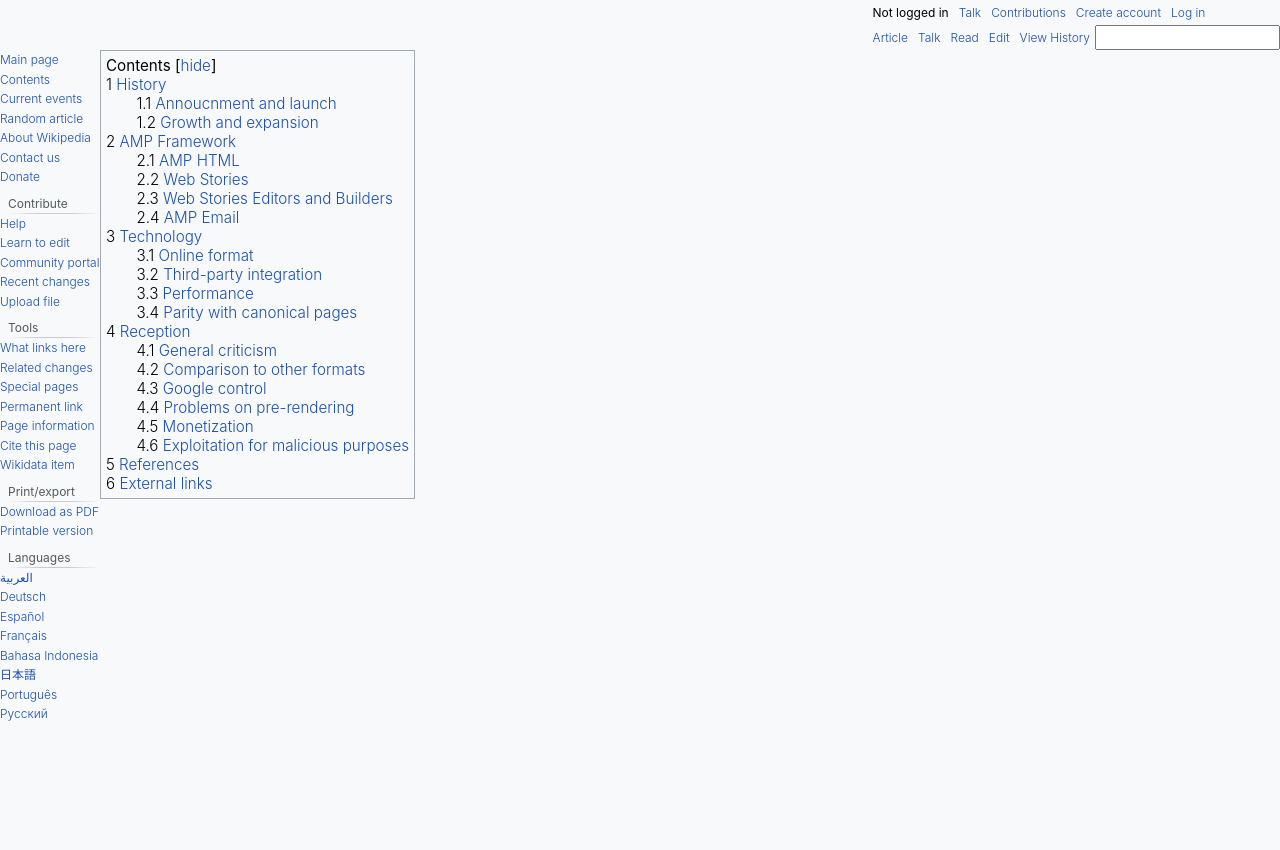
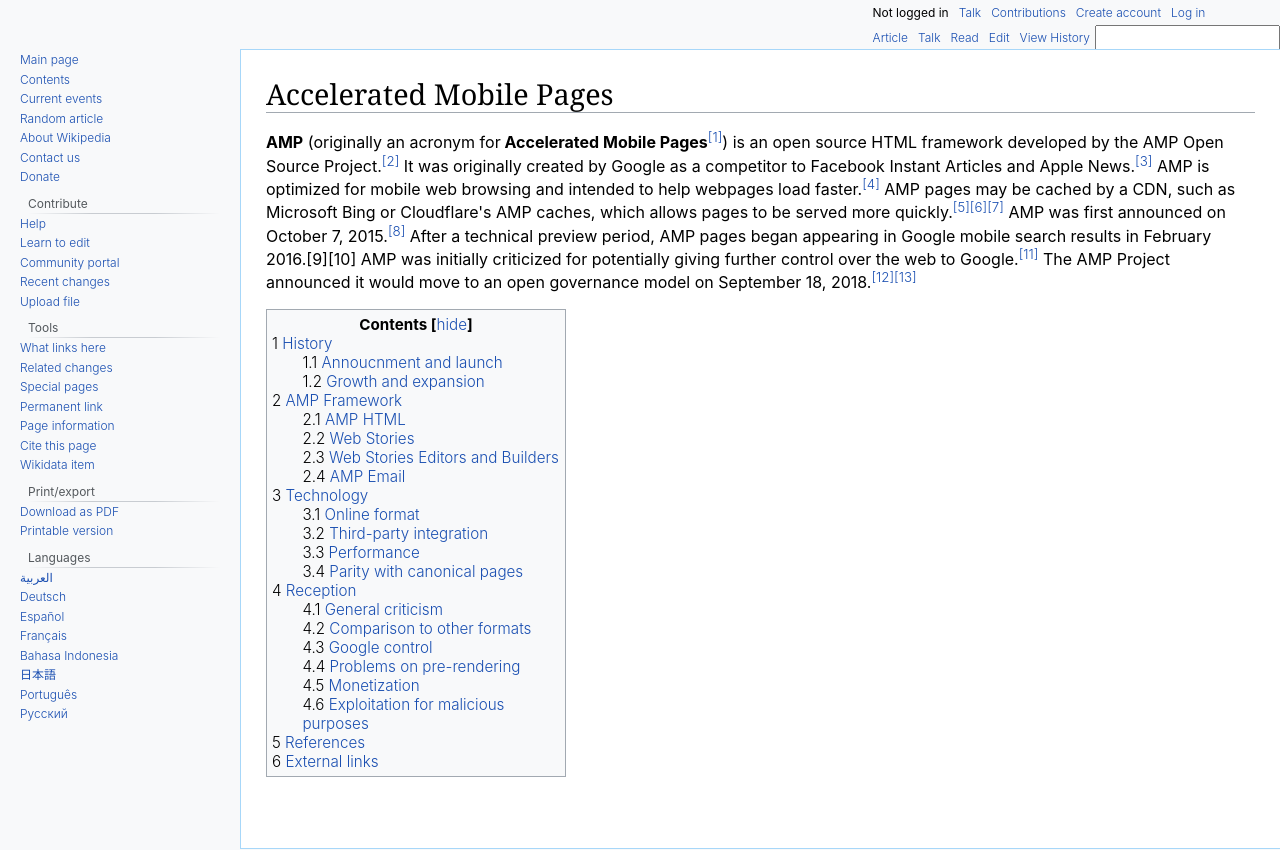
Before and after one commit to Kparine/amp-project, a Next.js app: page / in a window 1280 px wide. Before the commit the page ends 800 px from the top, so only its background shows below. Built offline with nearby package versions, Linux system fonts and the light colour scheme.

Commit message:
finish styling of contents

```diff
--- /dev/null
+++ b/components/article.js
@@ -0,0 +1,64 @@
+import Contents from "./contents";
+const Article = () => {
+	return (
+		<>
+			<div className="article-container">
+				<div className="article-content">
+					<h1 id="first-heading">Accelerated Mobile Pages</h1>
+					<p>
+						<span className="bolden">AMP</span> (originally an acronym for
+						<span className="bolden"> Accelerated Mobile Pages</span>
+						<sup className="false-link">[1]</sup>) is an open source HTML
+						framework developed by the AMP Open Source Project.
+						<sup className="false-link">[2]</sup> It was originally created by
+						Google as a competitor to Facebook Instant Articles and Apple News.
+						<sup className="false-link">[3]</sup> AMP is optimized for mobile
+						web browsing and intended to help webpages load faster.
+						<sup className="false-link">[4]</sup> AMP pages may be cached by a
+						CDN, such as Microsoft Bing or Cloudflare's AMP caches, which allows
+						pages to be served more quickly.
+						<sup className="false-link">[5][6][7]</sup> AMP was first announced
+						on October 7, 2015.<sup className="false-link">[8]</sup> After a
+						technical preview period, AMP pages began appearing in Google mobile
+						search results in February 2016.[9][10] AMP was initially criticized
+						for potentially giving further control over the web to Google.
+						<sup className="false-link">[11]</sup> The AMP Project announced it
+						would move to an open governance model on September 18, 2018.
+						<sup className="false-link">[12][13]</sup>
+					</p>
+					<Contents />
+				</div>
+			</div>
+			<style jsx>
+				{`
+					.article-container {
+						background-color: white;
+						min-width: 100%;
+						min-height: 100vh;
+						margin-top: -1px;
+						border: 1px solid #a7d7f9;
+						border-right-width: 0;
+					}
+					.article-content {
+						margin: 25px;
+					}
+					#first-heading {
+						margin-bottom: 0.25em;
+						padding: 0;
+						border-bottom: 1px solid #a2a9b1;
+						font-family: "Linux Libertine", "Georgia", "Times", serif;
+						font-size: 1.8em;
+						font-weight: normal;
+						overflow: visible;
+						line-height: 1.3;
+					}
+					.bolden {
+						font-weight: bolder;
+					}
+				`}
+			</style>
+		</>
+	);
+};
+
+export default Article;
--- a/components/contents.js
+++ b/components/contents.js
@@ -1,9 +1,9 @@
-const ContentAnchors = () => {
+const Contents = () => {
 	return (
 		<>
 			<div className="article-anchor-container">
 				<div className="article-anchor-content">
-					<div>
+					<div className="content-label">
 						Contents [<span className="false-link">hide</span>]
 					</div>
 					<div>
@@ -113,6 +113,12 @@ const ContentAnchors = () => {
 					background-color: #F8F9FA;
 					padding: 5px;
 					font-size: 95%;
+					max-width: 300px;
+				}
+				.content-label {
+					display: flex;
+					justify-content: center;
+					font-weight: bolder;
 				}
 					.lvl-2 {
 						margin: 0 0 0 2em;
@@ -129,4 +135,4 @@ const ContentAnchors = () => {
 	);
 };
 
-export default ContentAnchors;
+export default Contents;
--- a/components/navbar.js
+++ b/components/navbar.js
@@ -73,8 +73,9 @@ const SideNavBar = () => {
 			</div>
 			<style jsx>{`
 				.sidebar-container {
-					height: 500px;
-					width: 100px;
+					min-height: 100vh;
+					min-width: 200px;
+					margin: 0 20px;
 				}
 				.vector-portal {
 					margin: 0 0.6em 0 0.7em;
@@ -108,6 +109,7 @@ const SideNavBar = () => {
 					font-size: 0.75em;
 					line-height: 1.125em;
 				}
+				@media screen and (min-width: 982px);
 			`}</style>
 		</>
 	);
--- a/pages/index.js
+++ b/pages/index.js
@@ -1,7 +1,7 @@
 import { useAmp } from "next/amp";
 import Home from "../components/home";
 import Header from "../components/header";
-import ContentAnchors from "../components/contents";
+import Article from "../components/article";
 import SideNavBar from "../components/navbar";
 
 export const config = {
@@ -18,7 +18,7 @@ const Index = () => {
 					<SideNavBar />
 				</div>
 				<div className="article-main">
-					<ContentAnchors />
+					<Article />
 				</div>
 			</div>
 			<style global jsx>
@@ -27,6 +27,10 @@ const Index = () => {
 						min-width: 100%;
 						min-height: 100vh;
 						background-color: #f8f9fa;
+					}
+					.article-main {
+						width: 100%;
+						min-height: 100vh;
 					}
 					.layout-main {
 						display: flex;
@@ -39,6 +43,9 @@ const Index = () => {
 						text-decoration: underline;
 						cursor: pointer;
 					}
+					.false-link:visited {
+						color: #0b0080;
+					}
 				`}
 			</style>
 		</div>
```
